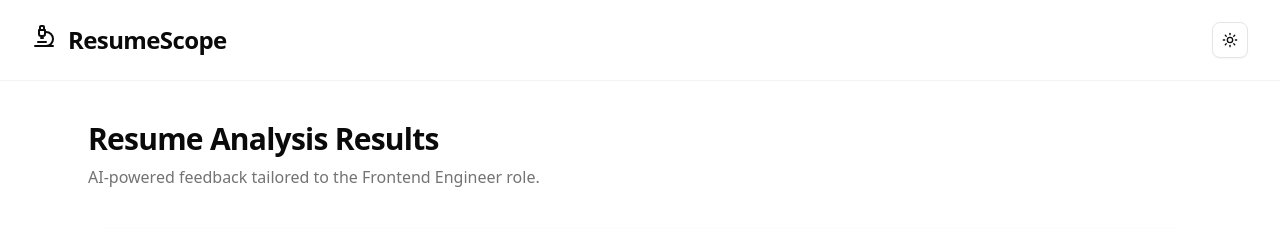
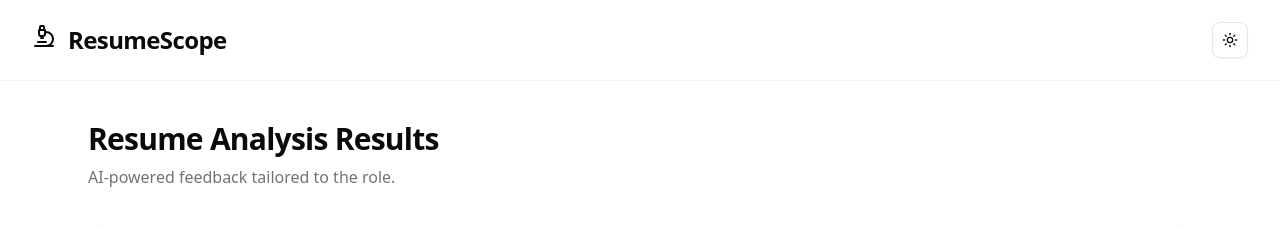
Before and after one commit to GabenNguyen/AI-Resume-Analyser, a Next.js app in the folder ai-resume-analyser/: page /result in a window 1280 px wide. Shown: the top 229 px of the page. Built offline with nearby package versions, Linux system fonts and the light colour scheme.

Commit message:
Add useSearchParams to read the role URLand display the role appropriately.

```diff
--- a/ai-resume-analyser/app/result/page.tsx
+++ b/ai-resume-analyser/app/result/page.tsx
@@ -6,9 +6,14 @@ import { Progress } from "@/components/ui/progress";
 import { Card, CardContent } from "@/components/ui/card";
 import mockResult from "@/type/mock_result";
 import InsightCard from "../components/InsightCard";
+import { useSearchParams } from "next/navigation";
 
 // boilerplate only (will be updated later)
 const ResultPage = () => {
+  // useSearchParams to read the role URL
+  const searchParams = useSearchParams();
+  const role = searchParams.get("role");
+
   return (
     <div className="max-w-6xl mx-auto px-6 py-10 space-y-10">
       {/* Header */}
@@ -18,7 +23,7 @@ const ResultPage = () => {
         </h1>
         <p className="text-muted-foreground">
           AI-powered feedback tailored to the{" "}
-          <span className="font-medium">{mockResult.roleMatch}</span> role.
+          <span className="font-medium">{role}</span> role.
         </p>
       </div>
 
```
